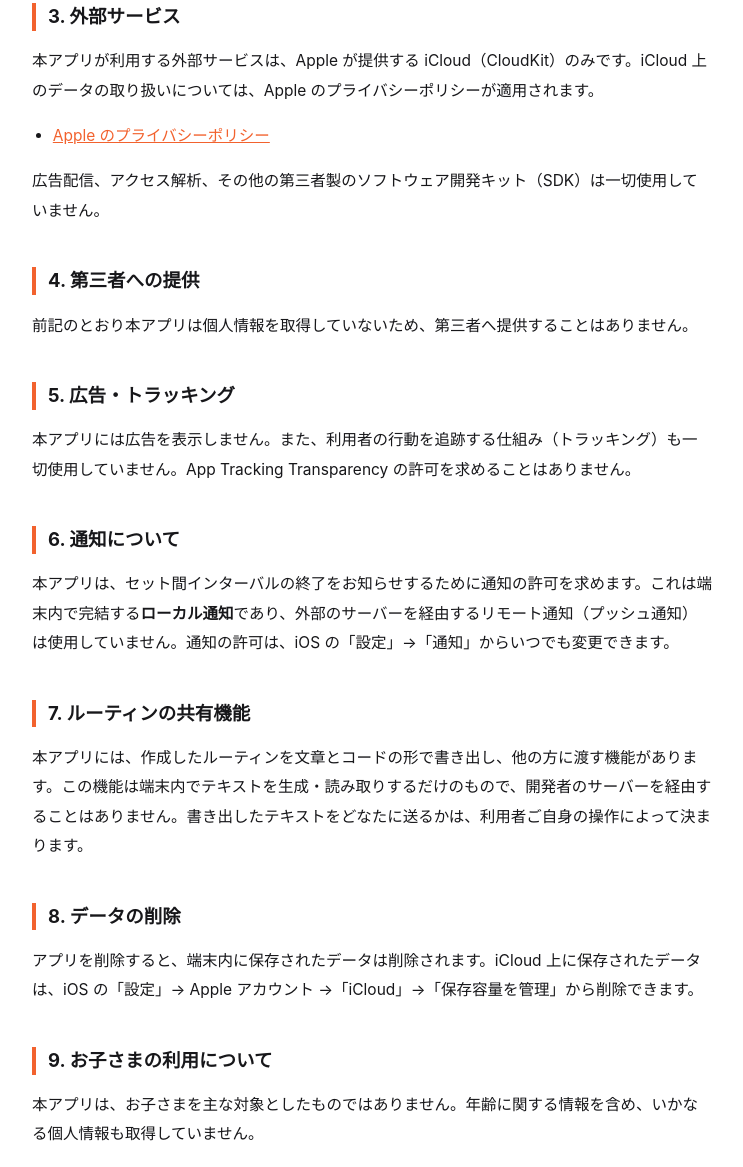
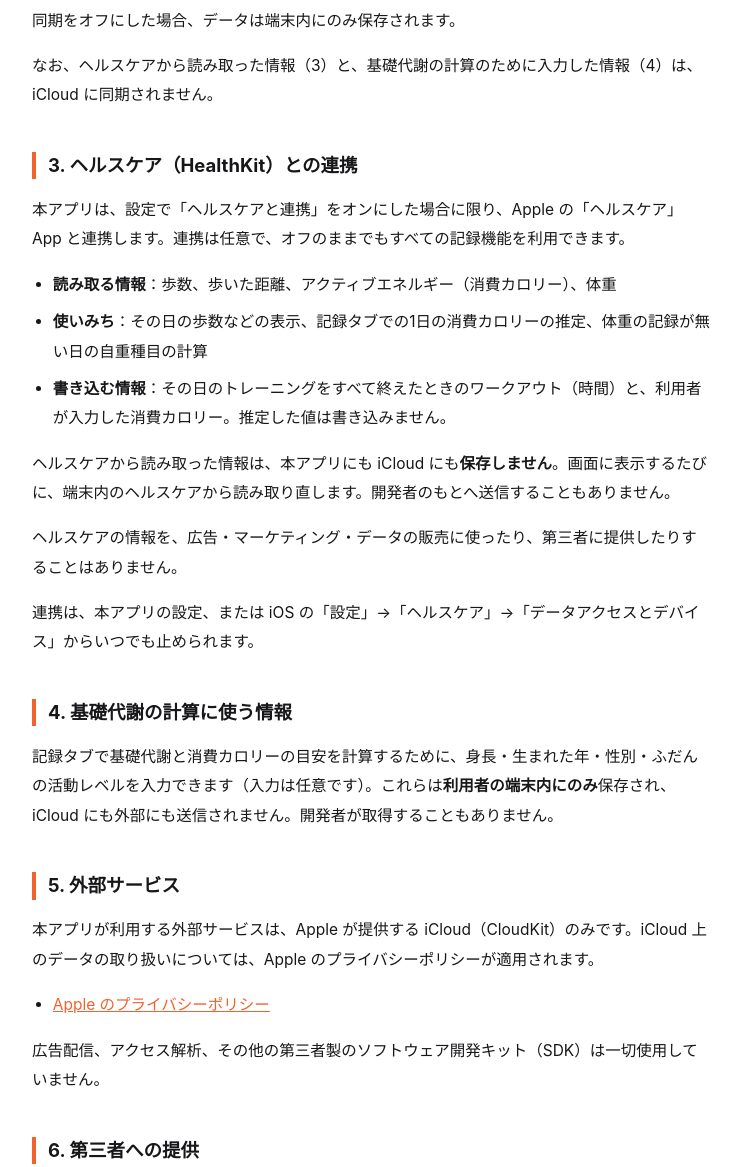
Before and after one commit to hinata-2026/muscleroutine, a plain HTML site: page privacy.html in a window 1280 px wide. Shown: the part 899-2066 px from the top of the page, without its empty margins (268-1011 px from the left). Drawn offline with Linux system fonts and the light colour scheme.

Commit message:
Update privacy.html
2026/10/12

```diff
--- a/privacy.html
+++ b/privacy.html
@@ -86,7 +86,7 @@
   <header>
     <div class="badge">PRIVACY POLICY</div>
     <h1>マッスルーティン プライバシーポリシー</h1>
-    <p>最終更新日：2026年7月31日</p>
+    <p>最終更新日：2026年10月11日</p>
   </header>
 
   <p class="lead">
@@ -95,43 +95,59 @@
   </p>
 
   <h2>1. 取得する情報</h2>
-  <p>本アプリは、氏名、メールアドレス、電話番号、生年月日、位置情報、連絡先、写真、端末識別子（IDFA を含む）などの個人情報を<b>一切取得しません</b>。</p>
+  <p>本アプリが、氏名、メールアドレス、電話番号、生年月日、位置情報、連絡先、写真、端末識別子（IDFA を含む）などの個人情報を開発者のもとへ取得することは<b>一切ありません</b>。</p>
+  <p>生まれた年など、計算のために利用者が入力した情報は、端末内にのみ保存されます（4 をご覧ください）。</p>
   <p>利用状況を計測する解析ツールや、クラッシュレポートの送信機能も組み込んでいません。本アプリは、利用者ご自身の iCloud との同期を除いて、外部のサーバーと通信を行いません。</p>
 
   <h2>2. 記録したデータの取り扱い</h2>
   <p>トレーニングの記録、体組成（体重・体脂肪率・筋肉量）の記録、種目やルーティンの設定、アプリの各種設定は、すべて<b>利用者の端末内</b>に保存されます。</p>
   <p>設定の「iCloud で同期」をオンにした場合、これらのデータは Apple の iCloud（CloudKit）の<b>プライベートデータベース</b>、すなわち利用者ご自身の Apple アカウントの領域にのみ保存されます。この領域に開発者がアクセスすることはできず、内容を閲覧・取得することはできません。</p>
   <p>同期をオフにした場合、データは端末内にのみ保存されます。</p>
+  <p>なお、ヘルスケアから読み取った情報（3）と、基礎代謝の計算のために入力した情報（4）は、iCloud に同期されません。</p>
 
-  <h2>3. 外部サービス</h2>
+  <h2>3. ヘルスケア（HealthKit）との連携</h2>
+  <p>本アプリは、設定で「ヘルスケアと連携」をオンにした場合に限り、Apple の「ヘルスケア」App と連携します。連携は任意で、オフのままでもすべての記録機能を利用できます。</p>
+  <ul>
+    <li><b>読み取る情報</b>：歩数、歩いた距離、アクティブエネルギー（消費カロリー）、体重</li>
+    <li><b>使いみち</b>：その日の歩数などの表示、記録タブでの1日の消費カロリーの推定、体重の記録が無い日の自重種目の計算</li>
+    <li><b>書き込む情報</b>：その日のトレーニングをすべて終えたときのワークアウト（時間）と、利用者が入力した消費カロリー。推定した値は書き込みません。</li>
+  </ul>
+  <p>ヘルスケアから読み取った情報は、本アプリにも iCloud にも<b>保存しません</b>。画面に表示するたびに、端末内のヘルスケアから読み取り直します。開発者のもとへ送信することもありません。</p>
+  <p>ヘルスケアの情報を、広告・マーケティング・データの販売に使ったり、第三者に提供したりすることはありません。</p>
+  <p>連携は、本アプリの設定、または iOS の「設定」→「ヘルスケア」→「データアクセスとデバイス」からいつでも止められます。</p>
+
+  <h2>4. 基礎代謝の計算に使う情報</h2>
+  <p>記録タブで基礎代謝と消費カロリーの目安を計算するために、身長・生まれた年・性別・ふだんの活動レベルを入力できます（入力は任意です）。これらは<b>利用者の端末内にのみ</b>保存され、iCloud にも外部にも送信されません。開発者が取得することもありません。</p>
+
+  <h2>5. 外部サービス</h2>
   <p>本アプリが利用する外部サービスは、Apple が提供する iCloud（CloudKit）のみです。iCloud 上のデータの取り扱いについては、Apple のプライバシーポリシーが適用されます。</p>
   <ul>
     <li><a href="https://www.apple.com/jp/legal/privacy/" target="_blank" rel="noopener">Apple のプライバシーポリシー</a></li>
   </ul>
   <p>広告配信、アクセス解析、その他の第三者製のソフトウェア開発キット（SDK）は一切使用していません。</p>
 
-  <h2>4. 第三者への提供</h2>
-  <p>前記のとおり本アプリは個人情報を取得していないため、第三者へ提供することはありません。</p>
+  <h2>6. 第三者への提供</h2>
+  <p>前記のとおり本アプリは個人情報を取得していないため、第三者へ提供することはありません。ヘルスケアの情報についても同様です。</p>
 
-  <h2>5. 広告・トラッキング</h2>
+  <h2>7. 広告・トラッキング</h2>
   <p>本アプリには広告を表示しません。また、利用者の行動を追跡する仕組み（トラッキング）も一切使用していません。App Tracking Transparency の許可を求めることはありません。</p>
 
-  <h2>6. 通知について</h2>
+  <h2>8. 通知について</h2>
   <p>本アプリは、セット間インターバルの終了をお知らせするために通知の許可を求めます。これは端末内で完結する<b>ローカル通知</b>であり、外部のサーバーを経由するリモート通知（プッシュ通知）は使用していません。通知の許可は、iOS の「設定」→「通知」からいつでも変更できます。</p>
 
-  <h2>7. ルーティンの共有機能</h2>
+  <h2>9. ルーティンの共有機能</h2>
   <p>本アプリには、作成したルーティンを文章とコードの形で書き出し、他の方に渡す機能があります。この機能は端末内でテキストを生成・読み取りするだけのもので、開発者のサーバーを経由することはありません。書き出したテキストをどなたに送るかは、利用者ご自身の操作によって決まります。</p>
 
-  <h2>8. データの削除</h2>
+  <h2>10. データの削除</h2>
   <p>アプリを削除すると、端末内に保存されたデータは削除されます。iCloud 上に保存されたデータは、iOS の「設定」→ Apple アカウント →「iCloud」→「保存容量を管理」から削除できます。</p>
 
-  <h2>9. お子さまの利用について</h2>
-  <p>本アプリは、お子さまを主な対象としたものではありません。年齢に関する情報を含め、いかなる個人情報も取得していません。</p>
+  <h2>11. お子さまの利用について</h2>
+  <p>本アプリは、お子さまを主な対象としたものではありません。年齢に関する情報を含め、いかなる個人情報も開発者が取得することはありません。</p>
 
-  <h2>10. ポリシーの改定</h2>
+  <h2>12. ポリシーの改定</h2>
   <p>本ポリシーは、法令の変更や機能の追加に応じて改定することがあります。改定した場合は、本ページの内容と最終更新日を更新します。</p>
 
-  <h2>11. お問い合わせ</h2>
+  <h2>13. お問い合わせ</h2>
   <p>本ポリシーおよび本アプリに関するお問い合わせは、下記までお願いいたします。</p>
   <p class="mail"><a href="mailto:muscleroutine.2026@gmail.com">muscleroutine.2026@gmail.com</a></p>
 
```
